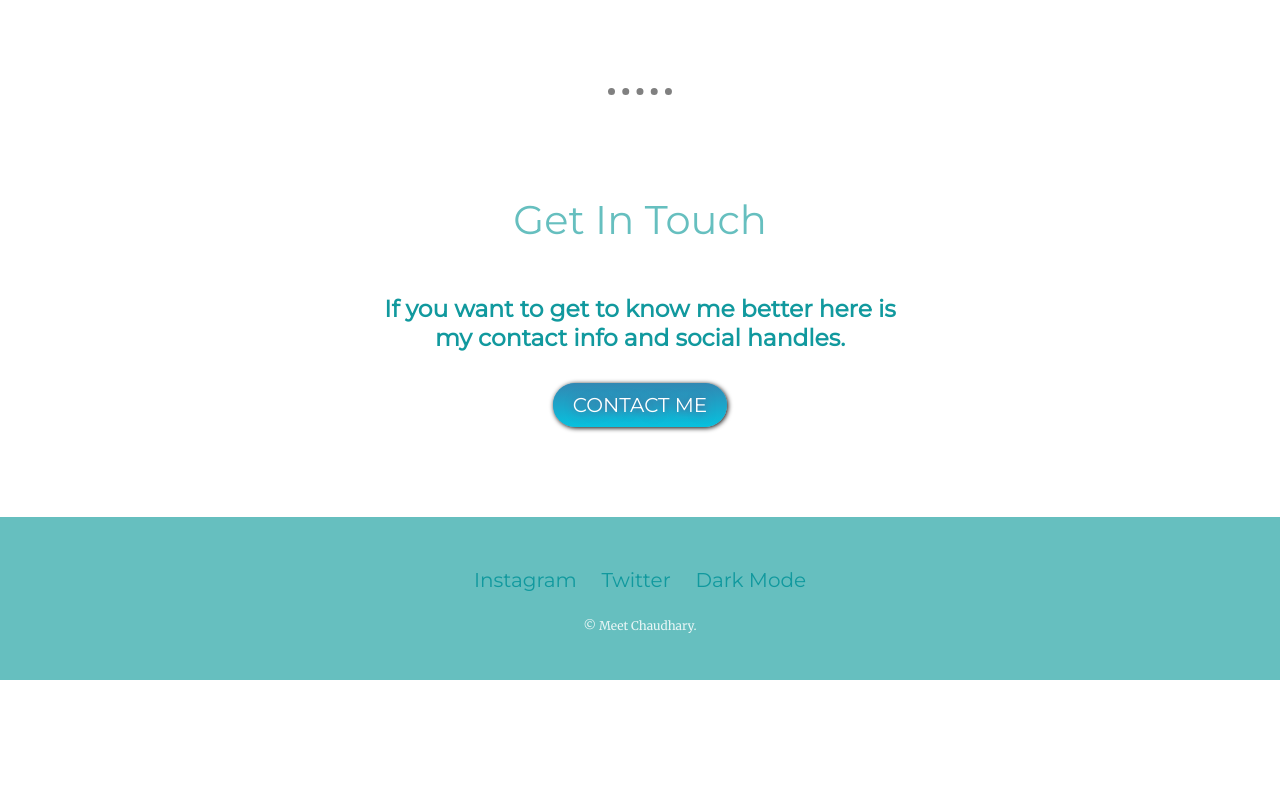
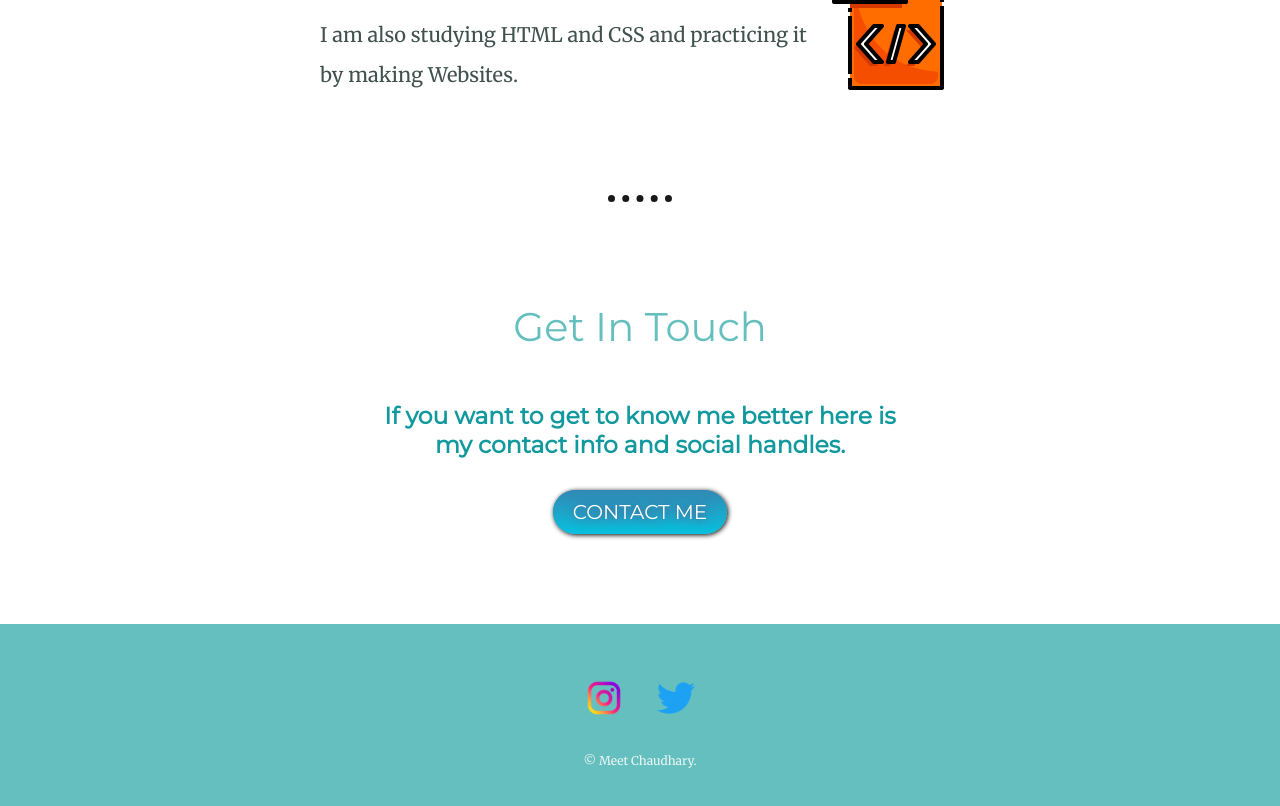
Before and after one commit to Meet7834/CSS-Fiirst-Web-Site, a plain HTML site: page index.html in a window 1280 px wide. Shown: the part 1916-2722 px from the top of the page. Before the commit the page ends 2596 px from the top, so only its background shows below. Drawn offline with Linux system fonts and the light colour scheme; files whose address does not match are found by name.

Commit message:
Add files via upload

```diff
--- a/css-dark-mode/styles-dark-mode.css
+++ b/css-dark-mode/styles-dark-mode.css
@@ -4,6 +4,7 @@ body {
   text-align: center;
   font-family: 'Merriweather', serif;
   font-size: 1.25rem;
+  background-color: #191919;
 }
 
 h1 {
@@ -121,6 +122,10 @@ a:hover {
   margin: 40px auto 40px;
 }
 
+.social-png {
+  height: 3rem;
+}
+
 .btn {
   background: #3288b3;
   background-image: -webkit-linear-gradient(top, #3288b3, #07c1de);
--- a/css/styles.css
+++ b/css/styles.css
@@ -4,6 +4,7 @@ body {
   text-align: center;
   font-family: 'Merriweather', serif;
   font-size: 1.25rem;
+  background-color: inherit;
 }
 
 h1 {
@@ -32,7 +33,7 @@ hr {
   border-top-style: dotted;
   border-width: 7px;
   margin: 100px auto;
-  border-color: grey;
+  border-color: #191919;
 
 }
 
@@ -60,11 +61,6 @@ a:hover {
 
 .middle-container {
   margin: 100px 0;
-}
-
-.bottom-container {
-  background-color: #66BFBF;
-  padding: 50px 0 20px;
 }
 
 .intro {
@@ -124,6 +120,15 @@ a:hover {
   margin: 40px auto 40px;
 }
 
+.social-png {
+  height: 3rem;
+}
+
+.bottom-container {
+  background-color: #66BFBF;
+  padding: 50px 0 20px;
+}
+
 .btn {
   background: #3288b3;
   background-image: -webkit-linear-gradient(top, #3288b3, #07c1de);
--- a/index.html
+++ b/index.html
@@ -18,9 +18,9 @@
     <h2>a programmer.</h2>
     <img class="bottom-cloud" src="images/cloud.png" alt="cloud-img">
     <img class="mountain" src="images/mountains.png" alt="mountain-img">
-    <img class="sun"src="images/sun.png" alt="sun-img">
+    <a href="index-dark-mode.html"><img class="sun"src="images/sun.png" alt="sun-img"></a>
   </div>
-
+  <hr>
   <div class="middle-container">
     <div class="profile">
       <img class="profile-img" src="images/student.png" alt="student-img">
@@ -52,9 +52,8 @@
 
 
   <div class="bottom-container">
-    <a class="footer-link" href="https://www.Instagram.com/meet7834">Instagram</a>
-    <a class="footer-link" href="https://twitter.com/Meet7834">Twitter</a>
-    <a class="footer-link" href="index-dark-mode.html">Dark Mode</a>
+    <a href="https://www.Instagram.com/meet7834"><img class="social-png" src="images/instagram.png" alt="instagram-png"></a>
+    <a href="https://twitter.com/Meet7834"><img class="social-png" src="D:\Study\Web Development\CSS-My Site\images\twitter.png" alt="twitter-png"></a>
     <p class="copyright">© Meet Chaudhary.</p>
   </div>
   </div>
```
Also changed, not shown: index-dark-mode.html (+4 -5 lines), images/instagram.png (added), images/twitter.png (added).
